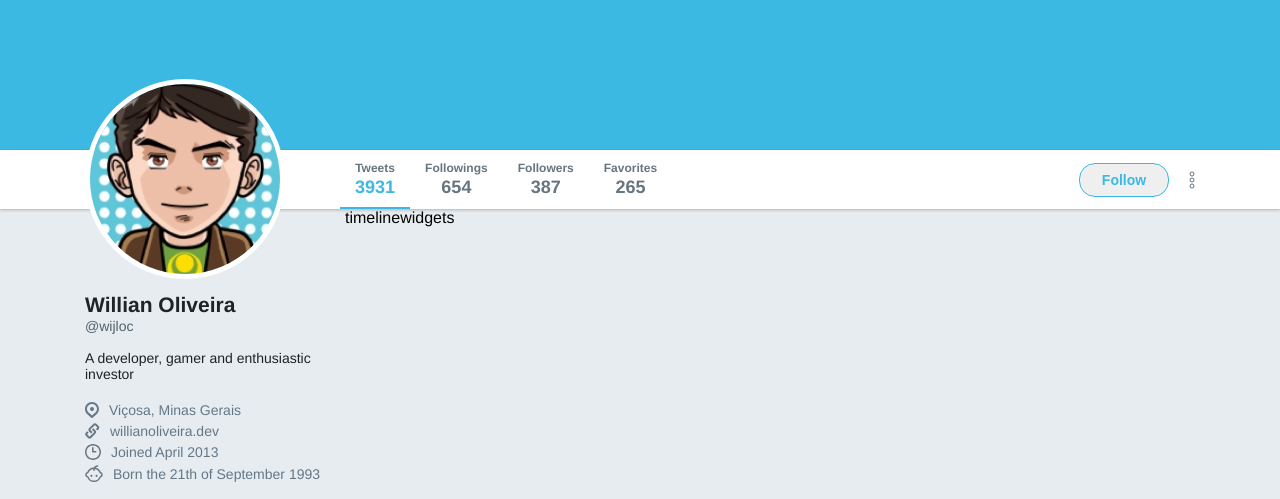
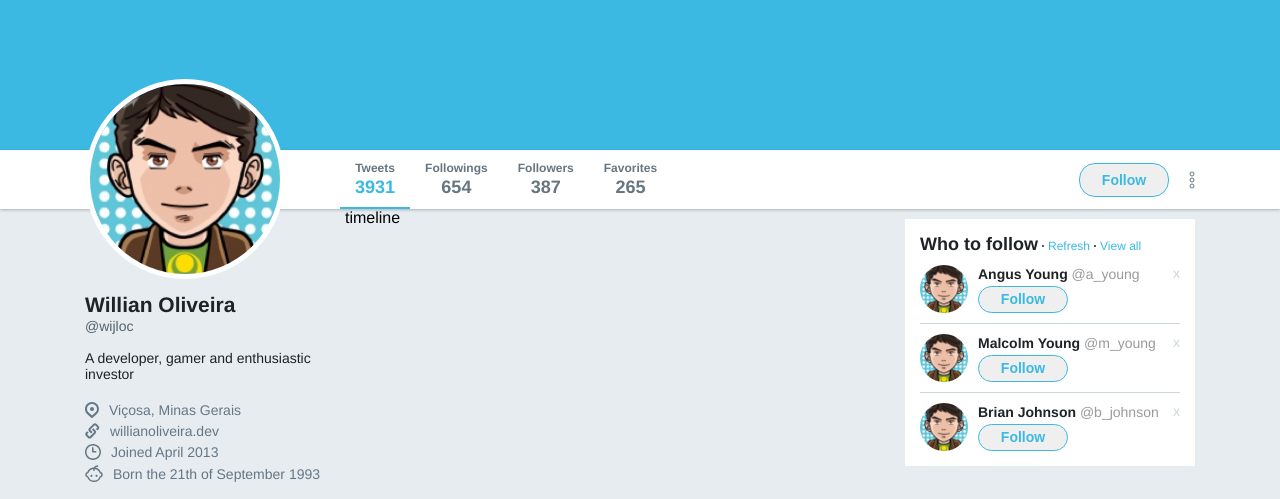
Before and after one commit to wijloc/twitter, a plain HTML site: page index.html in a window 1280 px wide. Shown: the part 276-775 px from the top of the page. Drawn offline with Linux system fonts and the light colour scheme.

Commit message:
feat: adding right aside

```diff
--- a/index.html
+++ b/index.html
@@ -104,7 +104,45 @@
       timeline
     </section>
     <aside class="widgets">
-      widgets
+      <div class="widget follow">
+        <div class="title">
+          <strong>Who to follow</strong>
+          <a href="">Refresh</a>
+          <a href="">View all</a>
+        </div>
+        <ul>
+          <li>
+            <div class="profile">
+              <img src="/images/avatar.png" alt="Avatar">
+              <div class="info">
+                <strong>Angus Young <span>@a_young</span></strong>
+                <button>Follow</button>
+              </div>
+            </div>
+            <a href="">x</a>
+          </li>
+          <li>
+            <div class="profile">
+              <img src="/images/avatar.png" alt="Avatar">
+              <div class="info">
+                <strong>Malcolm Young <span>@m_young</span></strong>
+                <button>Follow</button>
+              </div>
+            </div>
+            <a href="">x</a>
+          </li>
+          <li>
+            <div class="profile">
+              <img src="/images/avatar.png" alt="Avatar">
+              <div class="info">
+                <strong>Brian Johnson <span>@b_johnson</span></strong>
+                <button>Follow</button>
+              </div>
+            </div>
+            <a href="">x</a>
+          </li>
+        </ul>
+      </div>
     </aside>
   </div>
 </body>
--- a/styles.css
+++ b/styles.css
@@ -292,3 +292,115 @@ div.wrapper-content aside.profile .images ul li{
   flex: 1 0 auto;
   margin: 0 5px 5px 0;
 }
+
+div.wrapper-content .timeline{
+  flex: 1;
+}
+
+div.wrapper-content aside.widgets{
+  width:290px;
+  margin-top: 10px;
+}
+
+div.wrapper-content aside.widgets .widget{
+  background: #FFF;
+  padding: 15px;
+}
+
+div.wrapper-content aside.widgets .widget .title{
+  display: flex;
+  align-items: baseline;
+}
+
+div.wrapper-content aside.widgets .widget .title strong{
+  font-size: 18px;
+  color: #1f2226;
+}
+
+div.wrapper-content aside.widgets .widget .title a{
+  color: #3bb9e3;
+  font-size: 12px;
+  text-decoration: none;
+  position: relative;
+  padding-left: 10px;
+}
+
+div.wrapper-content aside.widgets .widget .title a::before{
+  position: absolute;
+  content: '';
+  width: 2px;
+  height: 2px;
+  border-radius: 50%;
+  background: #222;
+  left: 4px;
+  top: 6px;
+}
+
+div.wrapper-content aside.widgets .follow ul{
+  list-style: none;
+  margin-top: 10px;
+}
+
+div.wrapper-content aside.widgets .follow ul li{
+  display: flex;
+  justify-content: space-between;
+  border-bottom: 1px solid #ccd6dd;
+  padding-bottom: 10px;
+  margin-bottom: 10px;
+}
+
+div.wrapper-content aside.widgets .follow ul li:last-child{
+  margin-bottom:0;
+  padding-bottom: 0;
+  border: 0;
+}
+
+div.wrapper-content aside.widgets .follow ul li .profile{
+  display:flex;
+  align-items: center;
+}
+
+div.wrapper-content aside.widgets .follow ul li .profile img{
+  width:48px;
+  height: 48px;
+  border-radius: 50%;
+
+}
+
+div.wrapper-content aside.widgets .follow ul li .profile .info{
+  margin-left: 10px;
+  display: flex;
+  flex-direction: column;
+}
+
+div.wrapper-content aside.widgets .follow ul li .profile .info strong{
+  font-size: 14px;
+  color: #1f2326;
+}
+
+div.wrapper-content aside.widgets .follow ul li .profile .info strong span{
+  font-weight: normal;
+  color: #9a9a9a;
+}
+
+div.wrapper-content aside.widgets .follow ul li .profile .info button{
+  height: 27px;
+  margin-top: 4px;
+
+  display: flex;
+  align-items: center;
+  justify-content: center;
+
+  width:90px;
+  font-weight: bold;
+  font-size: 14px;
+  color: #3bb9e3;
+  border: 1px solid #3bb9e3;
+  border-radius: 16px;
+}
+
+div.wrapper-content aside.widgets .follow ul li > a{
+  color: #ccd6dd;
+  text-decoration: none;
+  font-size: 14px;
+}
```
